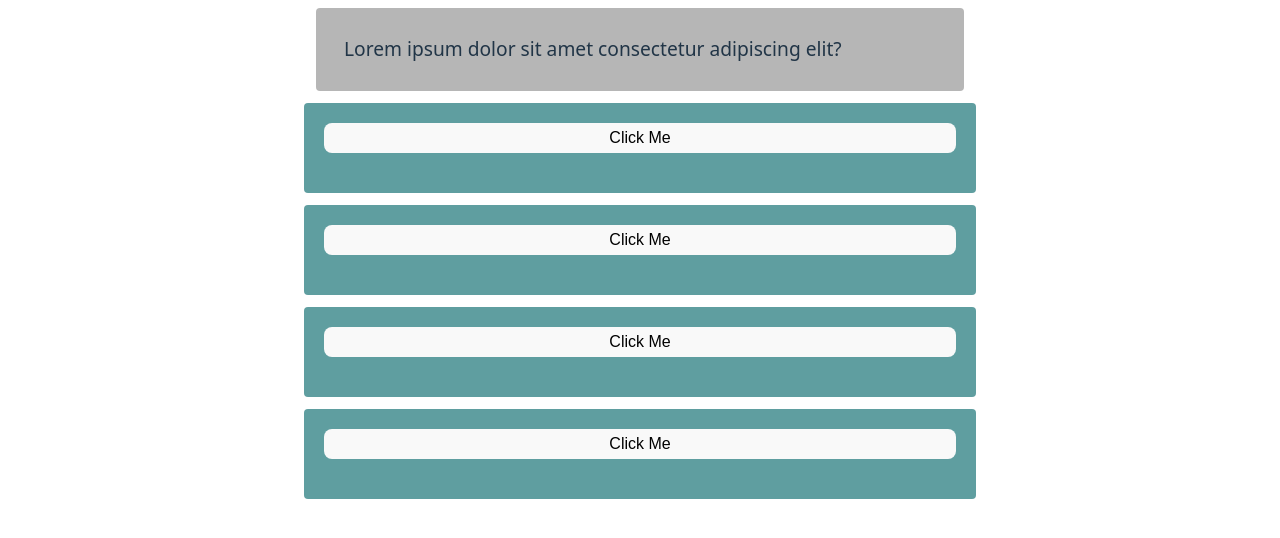
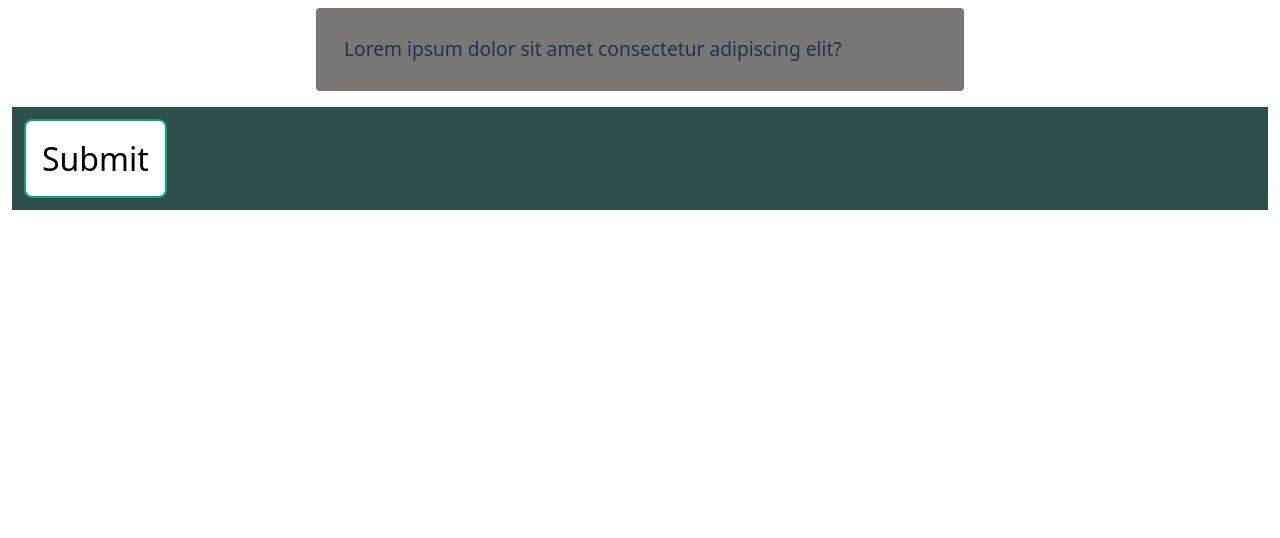
Before and after one commit to Nr1cha/picnick, a React (Vite) app: page / in a window 1280 px wide. Shown: the top 538 px of the page. Built offline with nearby package versions, Linux system fonts and the light colour scheme.

Commit message:
updated existing static components and added new ones

```diff
--- /dev/null
+++ b/src/components/animation.jsx
@@ -0,0 +1,11 @@
+import '../styles/animationStyle.css'
+
+function Animate() {
+    return (
+        <div className="animationBar" >
+            <p>88%</p>
+        </div>
+    );
+}
+
+export default Animate;
--- /dev/null
+++ b/src/components/buttonSelection.jsx
@@ -0,0 +1,11 @@
+import '../styles/buttonStyle.css'
+
+function ButtonSelection({ onButtonClick }) {
+  return (
+    <div>
+      <button onClick={onButtonClick}>Submit</button>
+    </div>
+  );
+}
+
+export default ButtonSelection;
--- a/src/components/selection.jsx
+++ /dev/null
@@ -1,70 +0,0 @@
-// ProgressBarGame.jsx
-import React, { useState, useEffect } from 'react';
-import "../styles/selection.css";
-
-
-function UserSelection() {
-  // State for button visibility, child text, class, and animation width
-  const [showButton, setShowButton] = useState(true); // Tracks if button is visible
-  // const [childText, setChildText] = useState('Initial'); // Child element text
-  const [childClass, setChildClass] = useState('child1'); // Child element class
-  const [width, setWidth] = useState(0); // Animation width (0% to 78%)
-
-  // Handle click event
-  const handleClick = () => {
-    setShowButton(false); // Remove button
-    // setChildText('Worked'); // Update text
-    setChildClass('newChildClass'); // Update class
-    // Animation starts via useEffect
-  };
-
-  // Animation logic
-  useEffect(() => {
-    if (childClass === 'newChildClass') {
-      // Animation parameters
-      const endWidth = 99;
-      const duration = 1000; // 1 second
-      const startTime = performance.now();
-      let animationFrame;
-
-      const animate = (currentTime) => {
-        const elapsedTime = currentTime - startTime;
-        const progress = Math.min(elapsedTime / duration, 1); // 0 to 1
-        const currentWidth = progress * endWidth;
-        setWidth(currentWidth);
-
-        if (progress < 1) {
-          animationFrame = requestAnimationFrame(animate);
-        }
-      };
-
-      animationFrame = requestAnimationFrame(animate);
-
-      // Cleanup animation frame on unmount or re-run
-      return () => cancelAnimationFrame(animationFrame);
-    }
-  }, [childClass]); // Run when childClass changes to 'newChildClass'
-
-  return (
-    <div className="optionParent" style={{ fontFamily: 'Arial', padding: '20px' }}>
-      {showButton && (
-        <button onClick={handleClick} style={{ padding: '5px 10px' }}>
-          Click Me
-        </button>
-      )}
-      <div
-        className={childClass}
-        style={{
-          width: `${width}%`,
-          height: '20px',
-          backgroundColor: childClass === 'newChildClass' ? 'blue' : 'gray',
-          transition: 'width 0.1s linear', // Smooths animation
-        }}
-      >
-        {/* {childText} */}
-      </div>
-    </div>
-  );
-}
-
-export default UserSelection;
--- /dev/null
+++ b/src/components/showCount.jsx
@@ -0,0 +1,20 @@
+import { useState } from "react";
+import ButtonSelection from './buttonSelection.jsx';
+import Animate from './animation.jsx';
+import '../styles/showCount.css'
+
+
+function ShowCount() {
+    const [isClicked, setIsClicked] = useState(false);
+    const handleButtonClick = () => {
+        setIsClicked(true);
+    };
+
+    return (
+        <div className="parentWithButton">
+            {isClicked ? <Animate /> : <ButtonSelection onButtonClick={handleButtonClick} />}
+        </div>
+    );
+}
+
+export default ShowCount;
--- a/src/main.jsx
+++ b/src/main.jsx
@@ -2,16 +2,13 @@ import { StrictMode } from 'react'
 import { createRoot } from 'react-dom/client'
 import "./styles/selection.css"
 import "./index.css"
-import UserSelection from "./components/selection.jsx"
 import PollQuestion from "./components/questionBox.jsx"
+import ShowCount from "./components/showCount.jsx"
 
 
 createRoot(document.getElementById('root')).render(
   <StrictMode>
     <PollQuestion />
-    <UserSelection />
-    <UserSelection />
-    <UserSelection />
-    <UserSelection />
+    <ShowCount />
   </StrictMode>,
 )
--- /dev/null
+++ b/src/styles/animationStyle.css
@@ -0,0 +1,23 @@
+.animationBar p {
+    background-color: #101057;
+    display: grid;
+    /* margin: auto; */
+    height: 1%;
+    width: 0%;
+    animation-name: loading-bar;
+    animation-duration: 1s;
+    animation-fill-mode: forwards;
+    /* background-image: linear-gradient(to right, green, yellow); */
+}
+
+@keyframes loading-bar {
+    from {
+        width: 0%;
+        padding: 1%;
+    }
+
+    to {
+        width: 88%;
+        padding: 1%;
+    }
+}
--- /dev/null
+++ b/src/styles/buttonStyle.css
@@ -0,0 +1,20 @@
+button {
+    background-color: #04AA6D;
+    border: none;
+    color: white;
+    padding: 16px;
+    font-size: 2em;
+    transition-duration: 0.4s;
+    cursor: pointer;
+}
+
+button {
+    background-color: white;
+    color: black;
+    border: 2px solid #04AA6D;
+}
+
+button:hover {
+    background-color: #04AA6D;
+    color: white;
+}
--- a/src/styles/questionBox.css
+++ b/src/styles/questionBox.css
@@ -1,5 +1,5 @@
 .pollQuestion {
-    background-color: rgb(182, 182, 182);
+    background-color: rgb(121 118 118);
     border-radius: 4px;
     margin: auto;
     width: 50%;
--- /dev/null
+++ b/src/styles/showCount.css
@@ -0,0 +1,5 @@
+.parentWithButton {
+    margin: 4px;
+    padding: 12px;
+    background-color: darkslategray;
+}
```
